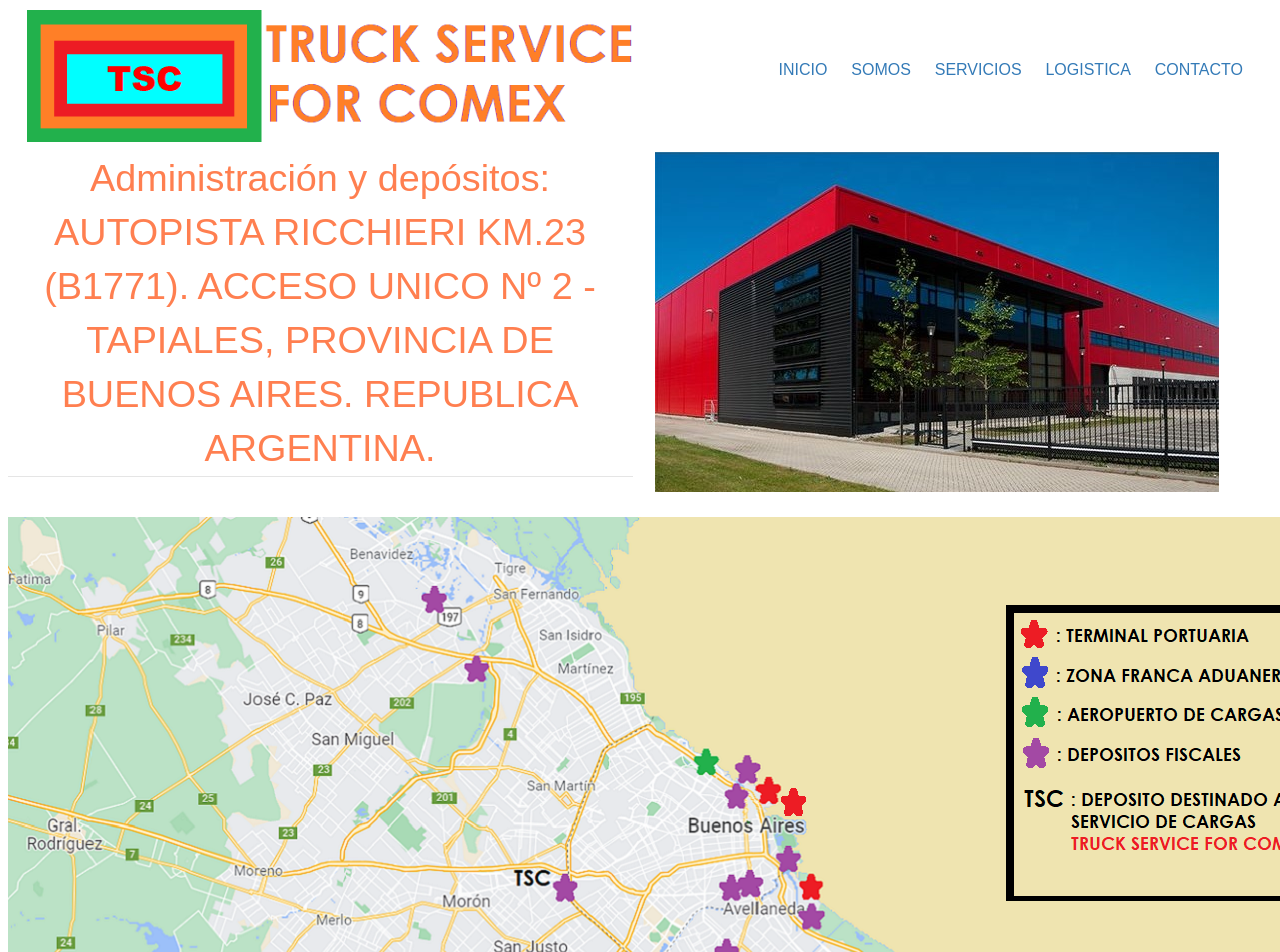
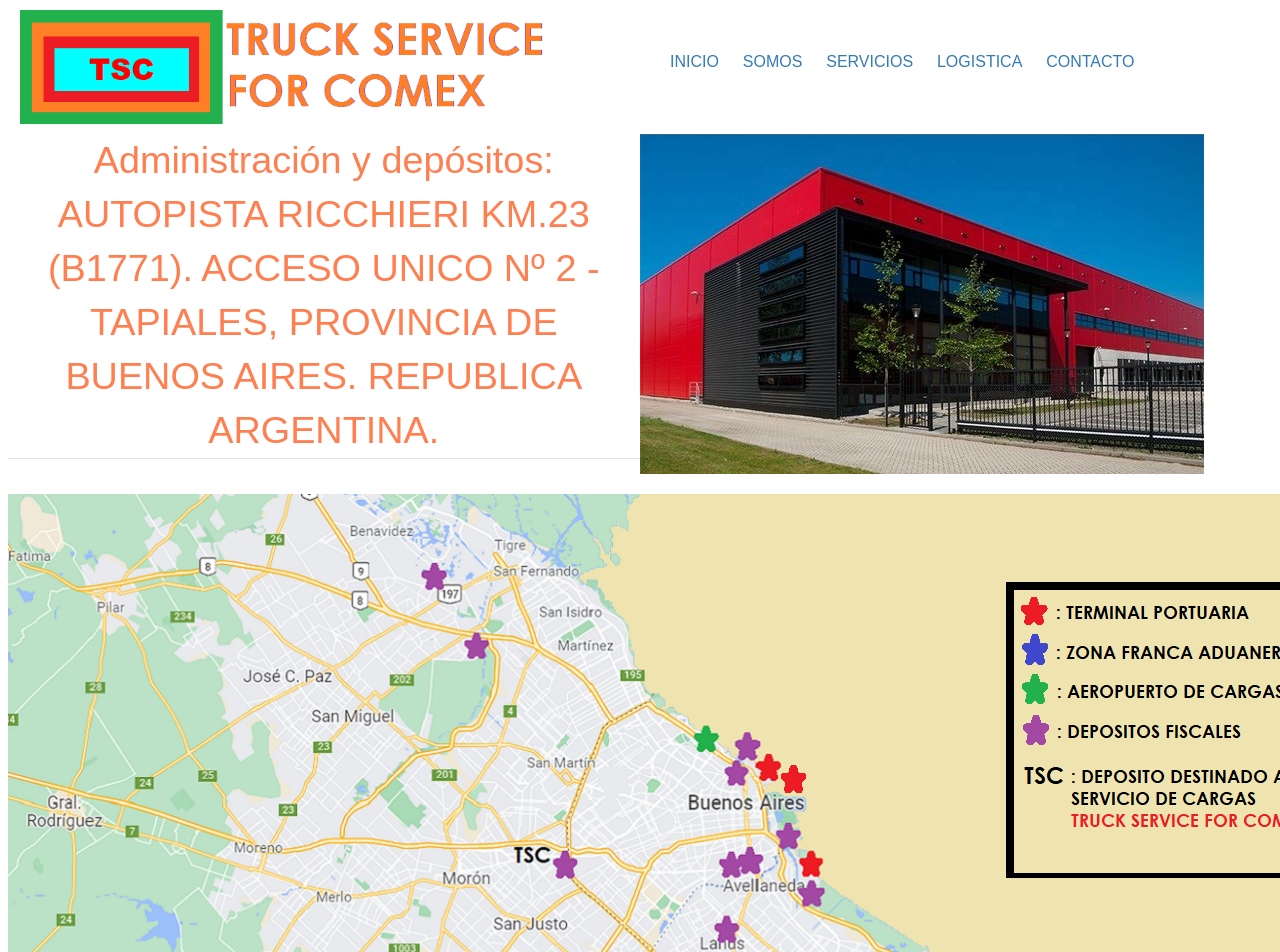
Before and after one commit to pagliaccicesar/tscentregafinal, a website: page seccion/logistica.html in a window 1280 px wide. Shown: the top 952 px of the page. Drawn offline with nearby package versions, Linux system fonts and the light colour scheme; a web font is replaced by a local one.

```diff
--- a/scss/prueba.scss
+++ b/scss/prueba.scss
@@ -35,7 +35,7 @@
 main .fondo {
     width: 100%;
     height: 660px;
-    background-image: url(../seccion/media/containeraazul.JPG);
+    background-image: url(../seccion/media/containerachica.jpg);
     background-size: cover;
     background-size: 100% 100%;
     font-family:'Alata', sans-serif;
--- a/seccion/logistica.html
+++ b/seccion/logistica.html
@@ -19,15 +19,18 @@
 </head>
 <body>
 
-
+    <div class="container-fluid">
+        <div class="row">
 <header>
 
-    <div class="container-fluid">
+    <!--<div class="container-fluid">-->
         <nav>
+            <div class="col">
             <div class="logo">
                 <img src="./media/logotsc.png" alt="logo empresa">
             </div>
-
+            </div>
+            <div class="col-6">
             <ul>
                 <li><a href="../index.html">INICIO</a></li>
                 <li><a href="./somos.html">SOMOS</a></li>
@@ -35,25 +38,26 @@
                 <li><a href="./logistica.html">LOGISTICA</a></li>
                 <li><a href="./contacto.html">CONTACTO</a></li>
             </ul>
+            </div>
         </nav>
 </header>
 
 <main>
-    <section class="container-fluid">
-        <div class="row">
+    <!--<section class="container-fluid">-->
+        <!--<div class="row">-->
             <div class="col-6">
                 <legend>Administración y depósitos: AUTOPISTA RICCHIERI KM.23 (B1771). ACCESO UNICO Nº 2 - TAPIALES, PROVINCIA DE BUENOS AIRES. REPUBLICA ARGENTINA.</legend>
             </div>
-            <div class="col-xs-6">
+            <div class="col">
                 <img src="./media/frente.jpg" alt="frente del negocio">
             </div>
 
-            <div class="col-6">
+            <div class="col">
                 <br>
                 <img src="./media/mapa.png" alt="plano urbano">
             </div>
-        </div>
-    </section>
+
+    <!--</section>-->
     <br>
 </main>
 
@@ -72,9 +76,12 @@
             </ul>
         </div>
     </nav>
+
 </footer>
+    </div>
     <script src="https://cdn.jsdelivr.net/npm/bootstrap@5.1.1/dist/js/bootstrap.bundle.min.js" integrity="sha384-/bQdsTh/da6pkI1MST/rWKFNjaCP5gBSY4sEBT38Q/9RBh9AH40zEOg7Hlq2THRZ" crossorigin="anonymous"></script>
     <script src="https://ajax.googleapis.com/ajax/libs/jquery/3.5.1/jquery.min.js"></script>
     <script src="https://maxcdn.bootstrapcdn.com/bootstrap/3.4.1/js/bootstrap.min.js"></script>
+    </div>
 </body>
 </html>
```
Also changed, not shown: seccion/contacto.html (+15 -6 lines), seccion/main.css, seccion/media/containerachica.jpg (added). Lines whose indentation alone changed are shown as unchanged.
